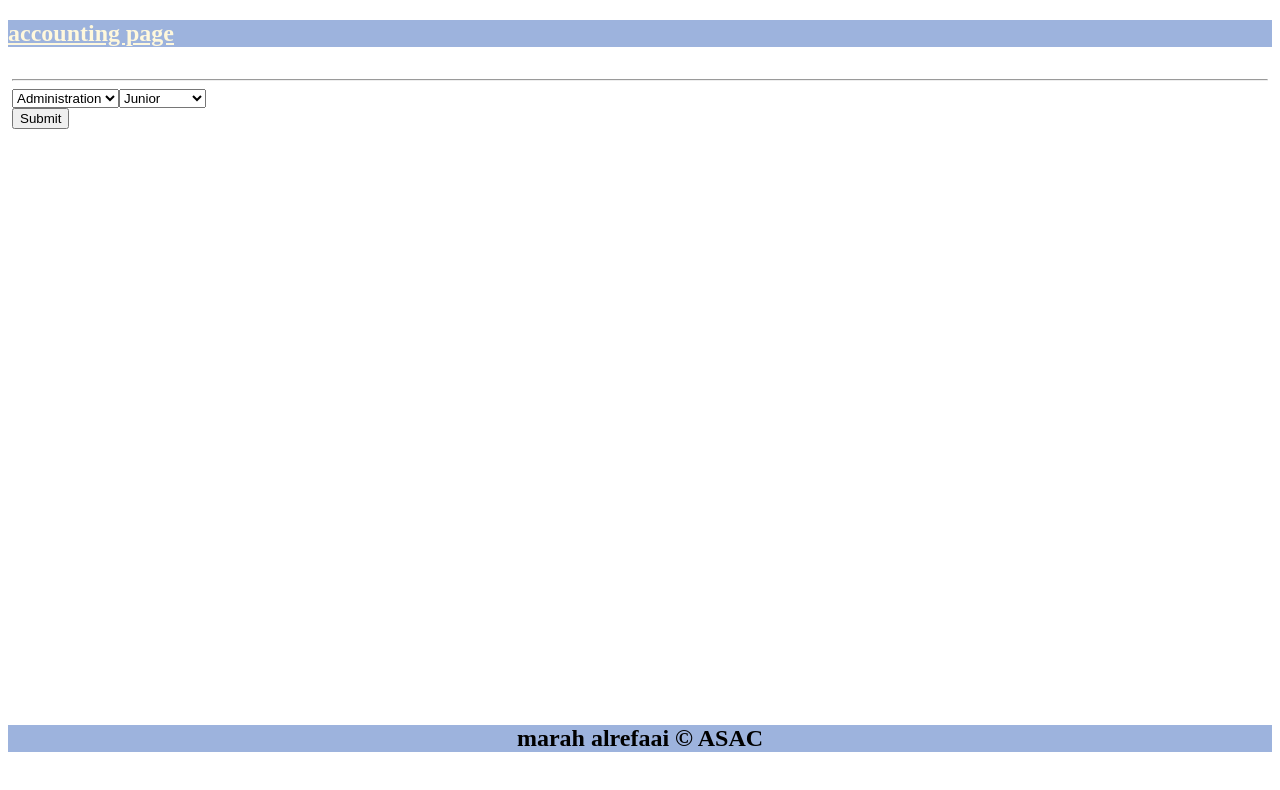
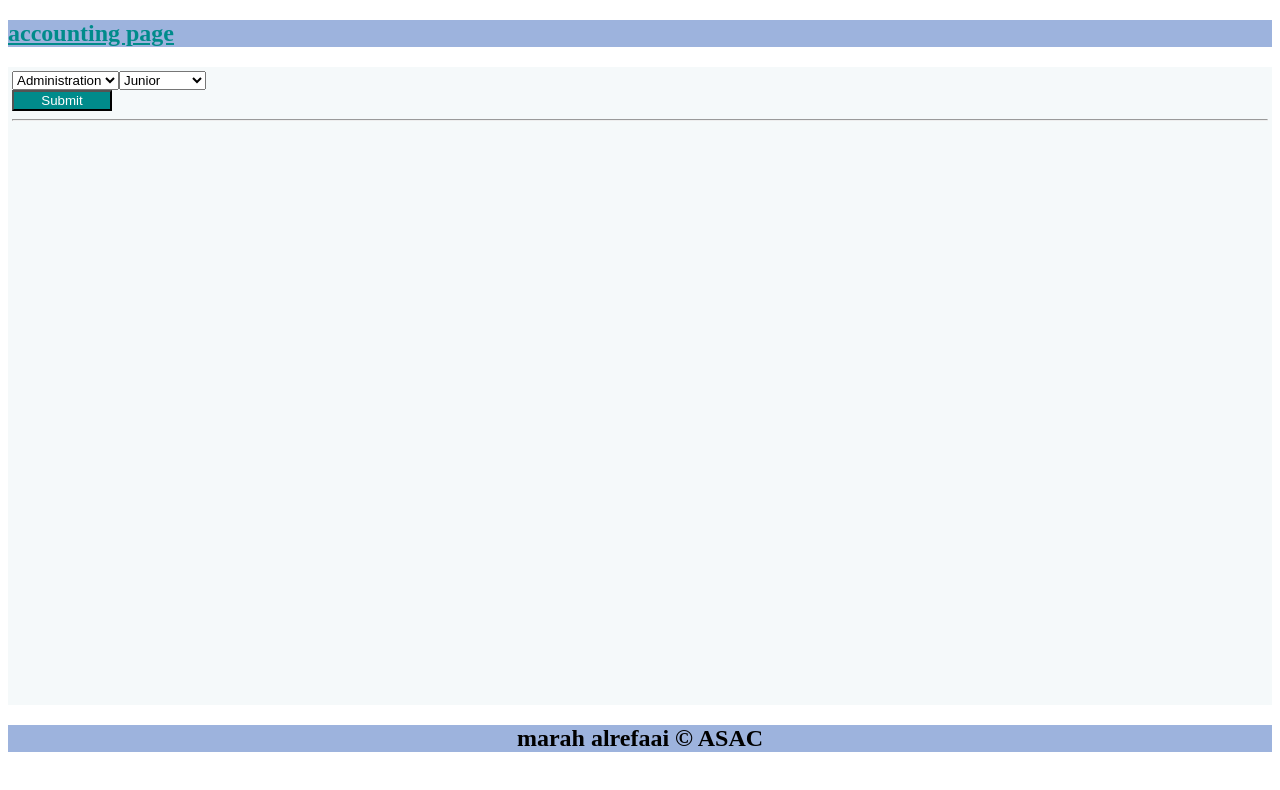
Before and after one commit to MarahAlrefaai/HR-management-system, a plain HTML site: page index.html in a window 1280 px wide. Drawn offline with Linux system fonts and the light colour scheme.

Commit message:
this id task 8 v3

```diff
--- a/app.js
+++ b/app.js
@@ -64,6 +64,7 @@ sform.appendChild(sList);
 for(let i=0;i<arrOFoption.length;i++){
 let opList=document.createElement("option");
 opList.textContent=arrOFoption[i];
+
 sList.appendChild(opList);
 }
 console.log(div1);
@@ -102,6 +103,9 @@ function btnfun(){
 let subButton=document.createElement("input");
 subButton.setAttribute("type","submit");
 subButton.setAttribute("value","Submit");
+subButton.style.width="100px";
+subButton.style.background="#008b8b";
+subButton.style.color="white";
 div1.appendChild(subButton);
 subButton.addEventListener("click",btnfun);
 
--- a/index.html
+++ b/index.html
@@ -21,7 +21,8 @@
       text-align: center;
     }
     a{
-      color: cornsilk;
+      display: inline;
+      color: #008b8b;
 
     }
 
@@ -43,6 +44,7 @@
 
 }
 .mains{
+  background-color: rgb(245, 249, 250);
   padding:4px;
   overflow-x: hidden;
   overflow-y: auto;
@@ -61,17 +63,11 @@
       <main class="mains">
 <!--employees informaton-->
 
-<hr>
-
-<div id="user1">
-<!-- now i want to add form -->
-
-</div>
-<!--<div class="card" id="cards"></div>-->
-<div id="empinfocard">
 
 
-</div>
+<div id="user1"><!-- now i want to add form --></div>
+<hr>
+<div id="empinfocard"><!-- now i want to add cards --></div>
 
 
 <script src="app.js"></script>
```
Also changed, not shown: 1 other file.
